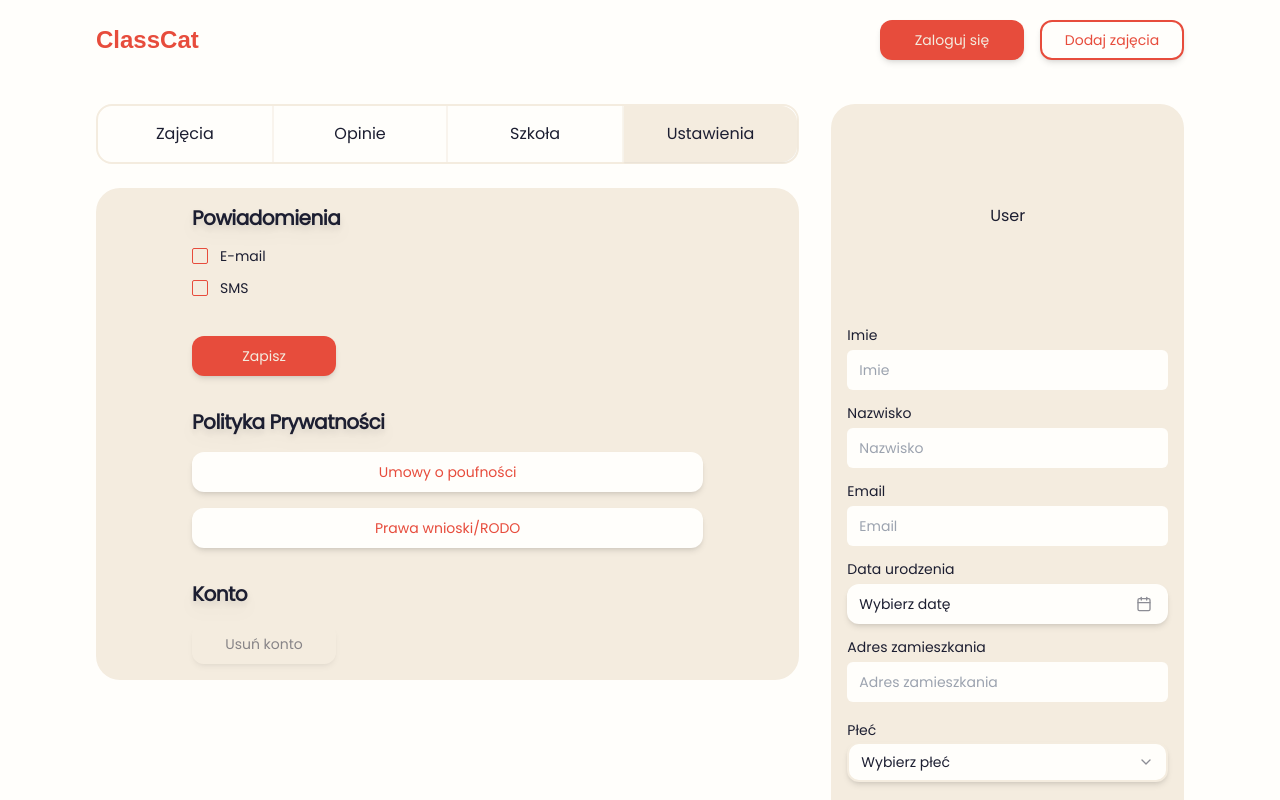
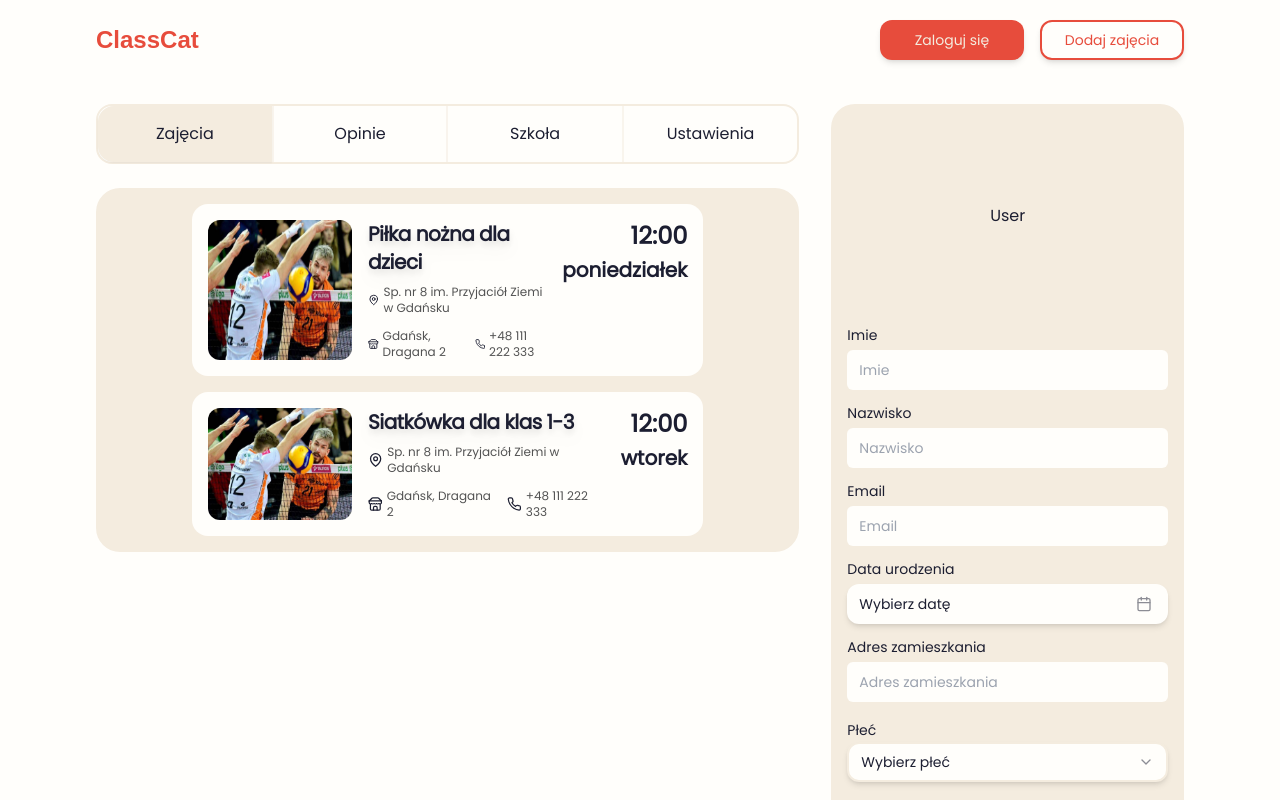
Before and after one commit to class-cat/class-cat-fe, a Next.js app: page /profile in a window 1280 px wide. Shown: the top 800 px of the page. Built offline with nearby package versions, Linux system fonts and the light colour scheme; no server answers; a web font is replaced by a local one.

Commit message:
feat: lessons tab

```diff
--- a/src/app/_components/map/index.tsx
+++ b/src/app/_components/map/index.tsx
@@ -30,7 +30,7 @@
     "circle-color": "#007cbf",
   },
 }
-type MapType = {
+interface MapType {
   success: boolean
   data: {
     file: string
--- /dev/null
+++ b/src/app/profile/_components/lessonCard.tsx
@@ -0,0 +1,70 @@
+import Image from "next/image"
+import { Icons } from "~/components/icons"
+
+interface LessonType {
+  id: number
+  title: string
+  avatar: string
+  address: string
+  providerName: string
+  phoneNumber: string
+  day:
+    | "monday"
+    | "tuesday"
+    | "wednesday"
+    | "thursday"
+    | "friday"
+    | "saturday"
+    | "sunday"
+  hour: string
+}
+
+const dayTranslations = {
+  monday: "poniedziałek",
+  tuesday: "wtorek",
+  wednesday: "środa",
+  thursday: "czwartek",
+  friday: "piątek",
+  saturday: "sobota",
+  sunday: "niedziela",
+}
+export function LessonCard({
+  lesson: { avatar, title, address, providerName, phoneNumber, day, hour },
+}: {
+  lesson: LessonType
+}) {
+  return (
+    <div className="pSmall flex  flex-row justify-between gap-4 rounded-2xl bg-white">
+      <div className="flex justify-between gap-4">
+        <Image
+          src={avatar}
+          alt="lesson avi"
+          width={144}
+          height={144}
+          className="hidden rounded-xl md:block"
+        />
+        <div className="flex flex-col gap-2">
+          <h3 className="text-xl font-bold">{title}</h3>
+          <div className="flex items-center gap-1">
+            <Icons.map className="h-4 w-4" />
+            <p className="text-xs text-foregroundMuted">{providerName}</p>
+          </div>
+          <div className="flex gap-4">
+            <div className="flex flex-row items-center gap-1 pt-1">
+              <Icons.store className="h-4 w-4" />
+              <p className="text-xs text-foregroundMuted">{address}</p>
+            </div>
+            <div className="flex items-center gap-1 pt-1">
+              <Icons.phone className="h-4 w-4" />
+              <p className="text-xs text-foregroundMuted">{phoneNumber}</p>
+            </div>
+          </div>
+        </div>
+      </div>
+      <div className="flex flex-col gap-1 text-right">
+        <span className="text-2xl font-bold">{hour}</span>
+        <span className="text-xl font-semibold">{dayTranslations[day]}</span>
+      </div>
+    </div>
+  )
+}
--- a/src/app/profile/page.tsx
+++ b/src/app/profile/page.tsx
@@ -40,6 +40,7 @@
 import { Avatar, AvatarFallback, AvatarImage } from "~/components/ui/avatar"
 import { useUser } from "@clerk/nextjs"
 import { Skeleton } from "~/components/ui/skeleton"
+import { LessonCard } from "./_components/lessonCard"
 
 const tabsTriggers = [
   {
@@ -64,6 +65,29 @@
   },
 ]
 
+const lessons = [
+  {
+    id: 1,
+    title: "Piłka nożna dla dzieci",
+    providerName: "Sp. nr 8 im. Przyjaciół Ziemi w Gdańsku",
+    phoneNumber: "+48 111 222 333",
+    address: "Gdańsk, Dragana 2",
+    day: "monday",
+    hour: "12:00",
+    avatar: "/stock.jpeg",
+  },
+  {
+    id: 2,
+    title: "Siatkówka dla klas 1-3",
+    providerName: "Sp. nr 8 im. Przyjaciół Ziemi w Gdańsku",
+    phoneNumber: "+48 111 222 333",
+    address: "Gdańsk, Dragana 2",
+    day: "tuesday",
+    hour: "12:00",
+    avatar: "/stock.jpeg",
+  },
+] as const
+
 const FormNotificationsSchema = z.object({
   email: z.boolean().optional(),
   sms: z.boolean().optional(),
@@ -84,7 +108,11 @@
     <Form {...form}>
       <form onSubmit={form.handleSubmit(onSubmit)} className="space-y-8">
         <TabsContent value="lessons" className="card">
-          <div className="grid grid-cols-1 gap-4 xl:grid-cols-2">test</div>
+          <div className="flex flex-col gap-4">
+            {lessons.map((lesson) => (
+              <LessonCard key={lesson.id} lesson={lesson} />
+            ))}
+          </div>
         </TabsContent>
         <TabsContent value="reviews" className="card">
           <div className="grid grid-cols-1 gap-4 xl:grid-cols-2">test</div>
@@ -131,7 +159,6 @@
                     </FormItem>
                   )}
                 />
-                <div className="h-2" />
                 <Button type="submit">Zapisz</Button>
               </div>
             </div>
@@ -169,7 +196,7 @@
 
 export default function ProfilePage() {
   const { user, isLoaded } = useUser()
-  console.log(user?.primaryEmailAddress?.emailAddress)
+
   const form = useForm<FormSchemaType>({
     resolver: zodResolver(FormSchema),
   })
@@ -181,9 +208,9 @@
 
   return (
     <Container className="min-h-screen">
-      <div className="flex flex-col gap-8 pt-6 md:flex-row md:justify-center">
-        <section className="gap-0 sm:gap-4 md:w-2/3">
-          <Tabs defaultValue="settings" className="w-full">
+      <div className="flex flex-col gap-8 pt-6 lg:flex-row lg:justify-center">
+        <section className="gap-0 sm:gap-4 lg:w-2/3">
+          <Tabs defaultValue="lessons" className="w-full">
             <TabsList className="flex justify-between">
               {tabsTriggers.map((tab, index) => (
                 <TabsTrigger
@@ -206,9 +233,9 @@
           </Tabs>
         </section>
         {!isLoaded ? (
-          <Skeleton className="card min-h-[500px] rounded-3xl md:w-1/3" />
+          <Skeleton className="card min-h-[500px] rounded-3xl lg:w-1/3" />
         ) : (
-          <section className="cardSmall md:w-1/3">
+          <section className="cardSmall lg:w-1/3">
             <Form {...form}>
               <form
                 onSubmit={form.handleSubmit(onSubmit)}
--- a/src/components/pill/pill.tsx
+++ b/src/components/pill/pill.tsx
@@ -5,7 +5,7 @@
 import { Icons } from "~/components/icons"
 import { MOBILE_BREAKPOINT } from "~/lib/const"
 
-type Props = {
+interface Props {
   item: {
     name?: string
     title: string
@@ -25,8 +25,8 @@
   }
 
   return (
-    <div className="relative flex items-center gap-4 rounded-2xl border-2 border-secondary p-2 mt-2 hover:shadow-md cursor-pointer">
-     <div className="relative w-[50px] h-[50px] sm:w-[80px] sm:h-[80px]">
+    <div className="relative mt-2 flex cursor-pointer items-center gap-4 rounded-2xl border-2 border-secondary p-2 hover:shadow-md">
+      <div className="relative h-[50px] w-[50px] sm:h-[80px] sm:w-[80px]">
         <Image
           src={avatar}
           alt={title}
@@ -37,21 +37,18 @@
       </div>
       <div>
         <p className="font-medium">{title}</p>
-        {
-          (name && !isMobile) && (
-            <div className="flex items-center gap-1">
-              <Icons.map className="h-4 w-4" />
-              <p className="text-foregroundMuted text-xs">{name}</p>
-            </div>
-          )
-        }
+        {name && !isMobile && (
+          <div className="flex items-center gap-1">
+            <Icons.map className="h-4 w-4" />
+            <p className="text-xs text-foregroundMuted">{name}</p>
+          </div>
+        )}
         {
           <div className="flex items-center gap-1 pt-1">
             <Icons.store className="h-4 w-4" />
-            <p className="text-foregroundMuted text-xs">{address}</p>
+            <p className="text-xs text-foregroundMuted">{address}</p>
           </div>
         }
-
       </div>
       <button onClick={handleBookmark}>
         <Icons.badge
--- a/src/styles/globals.css
+++ b/src/styles/globals.css
@@ -32,6 +32,9 @@
   }
   .cardSmall {
     @apply w-full rounded-3xl bg-secondary  px-4 py-4;
+  }
+  .pSmall {
+    @apply px-4 py-4;
   }
 }
 
```
Also changed, not shown: src/components/icons.tsx (+46 -4 lines).
